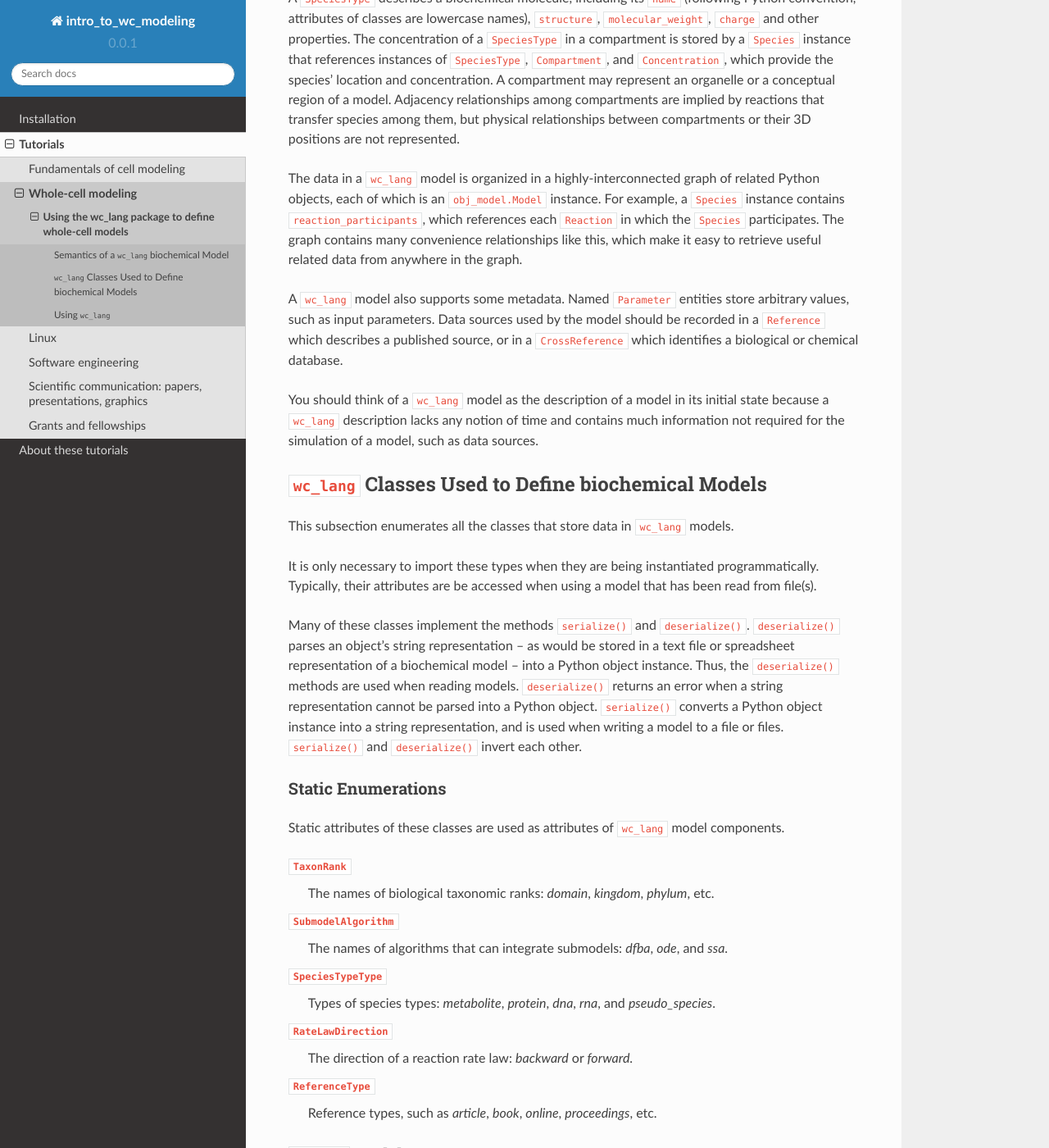
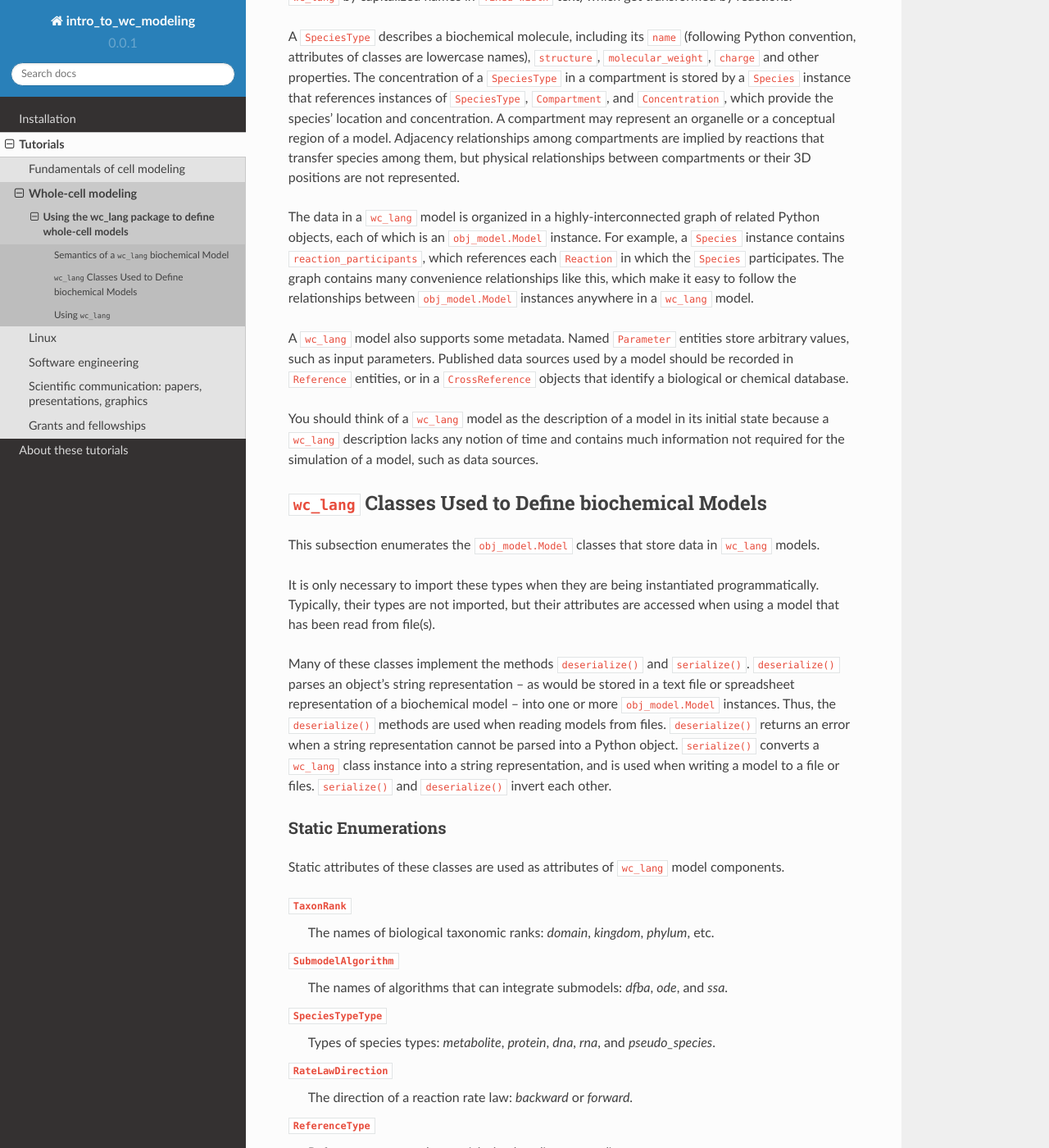
Before and after one commit to KarrLab/intro_to_wc_modeling, a Sphinx documentation site: the page built from docs/tutorials/wc_modeling/wc_lang_tutorial.rst, in a window 1280 px wide and 1400 px high, scrolled down 586 px. Shown: the whole window at 82% size. Built offline with Sphinx 7.4.7 and the Read the Docs theme 2.0.0, drawn with Linux system fonts in a browser that asks for light colours; pages that are not in the unit, such as notebooks, are missing from menus; some of the changed text lies outside the part shown.

Commit message:
add '--update' to 'pip install' command; clean up text; add some todos

```diff
--- a/docs/tutorials/wc_modeling/wc_lang_tutorial.rst
+++ b/docs/tutorials/wc_modeling/wc_lang_tutorial.rst
@@ -6,8 +6,9 @@
 reactions, compartments and other parts of a biochemical system.
 It can be used to define models of entire cells, or models of smaller biochemical systems.
 ``wc_lang`` contains methods to read and write models from two types of files --
-spreadsheet workbooks and sets of delimited files. It also includes methods that transform
-and summarize models.
+spreadsheet workbooks and sets of delimited files. It also includes methods that
+analyze or transform models -- e.g., methods that validate, compare, and normalize them.
+
 ``wc_lang`` depends heavily on the ``obj_model`` package which defines a generic language for declaring
 interrelated typed data records in Python, transferring them from and to files, and validating their
 values.
@@ -36,13 +37,13 @@
 which is an ``obj_model.Model`` instance.
 For example, a ``Species`` instance contains ``reaction_participants``,
 which references each ``Reaction`` in which the ``Species`` participates.
-The graph contains many convenience relationships like this, which make it easy to retrieve useful
-related data from anywhere in the graph.
+The graph contains many convenience relationships like this, which make it easy to
+follow the relationships between ``obj_model.Model`` instances anywhere in a ``wc_lang`` model.
 
 A ``wc_lang`` model also supports some metadata.
 Named ``Parameter`` entities store arbitrary values, such as input parameters.
-Data sources used by the model should be recorded in a ``Reference`` which describes a published
-source, or in a ``CrossReference`` which identifies a biological or chemical database.
+Published data sources used by a model should be recorded in ``Reference`` entities,
+or in a ``CrossReference`` objects that identify a biological or chemical database.
 
 You should think of a ``wc_lang`` model as the description of a model in its initial state because
 a ``wc_lang``
@@ -53,18 +54,19 @@
 ``wc_lang`` Classes Used to Define biochemical Models
 ------------------------------------------------------
 
-This subsection enumerates all the classes that store data in ``wc_lang`` models.
+This subsection enumerates the ``obj_model.Model`` classes that store data in ``wc_lang`` models.
 
 It is only necessary to import these types when they are being instantiated programmatically.
-Typically, their attributes are be accessed when using a model that has been read from file(s).
+Typically, their types are not imported, but their
+attributes are accessed when using a model that has been read from file(s).
 
-Many of these classes implement the methods ``serialize()`` and ``deserialize()``.
+Many of these classes implement the methods ``deserialize()`` and ``serialize()``.
 ``deserialize()`` parses an object's string representation -- as would be stored in a text file or spreadsheet
-representation of a biochemical model -- into a Python object instance.
-Thus, the ``deserialize()`` methods are used when reading models.
+representation of a biochemical model -- into one or more ``obj_model.Model`` instances.
+Thus, the ``deserialize()`` methods are used when reading models from files.
 ``deserialize()`` returns an error when a string representation cannot be parsed into a
 Python object.
-``serialize()`` converts a Python object instance into a string representation, and is used when
+``serialize()`` converts a ``wc_lang`` class instance into a string representation, and is used when
 writing a model to a file or files.
 ``serialize()`` and ``deserialize()`` invert each other.
 
@@ -117,7 +119,8 @@
 ``SpeciesType``
     The biochemical type of a species. It contains the type's ``name``, ``structure`` -- which is
     represented in InChI for metabolites and as sequences for DNA, RNA, and proteins, ``empirical_formula``,
-    ``molecular_weight``, ``charge``, and ``type`` -- which is the species` ``SpeciesTypeType``.
+    ``molecular_weight``, and ``charge``. A species' ``type`` is drawn from the attributes of
+    ``SpeciesTypeType``.
 
 ``Species``
     A particular ``SpeciesType`` contained in a particular ``Compartment``.
@@ -127,13 +130,17 @@
 
 ``Reaction``
     A biochemical reaction. Each ``Reaction`` belongs to one ``submodel``. It consists of a list
-    of the species that participate in the reaction, stored as a list of ``ReactionParticipant``
-    in ``participants``.
-    A boolean indicates whether the reaction is thermodynamically ``reversible``. A reaction
+    of the species that participate in the reaction, stored as a list of references to
+    ``ReactionParticipant`` instances in ``participants``.
+    A reaction
     that's simulated by a dynamic algorithm, such as an ODE system or SSA, must have a forward
-    rate law. It must also have a backward rate law if ``reversible`` is ``True``. Rate laws are
-    stored in the ``rate_laws`` list, and their directions are encoded in ``RateLawDirection``
-    attributes.
+    rate law. A Boolean indicates whether the reaction is thermodynamically ``reversible``.
+    If ``reversible`` is ``True``, then the reaction must also have a backward rate law. Rate laws are
+    stored in the ``rate_laws`` list, and their directions are drawn from the attributes of
+    ``RateLawDirection``.
+
+..
+    # todo: document the syntax and semantics of a serialized reaction ``participants`` attribute.
 
 ``ReactionParticipant``
     ``ReactionParticipant`` combines a ``Species`` and its stoichiometric reaction coefficient.
@@ -186,16 +195,17 @@
 ..
     # THIS CODE IS DUPLICATED IN intro_to_wc_modeling/wc_modeling/wc_lang_tutorial/core.py
     # KEEP THEM SYNCHRONIZED, OR, BETTER YET, REPLACE THEM WITH A SINGLE FILE AND CONVERSION PROGRAM(S).
+    # TODO: RESYNCH THEM.
 
 #. Install the required software for the tutorial:
 
     * Python
     * Pip
 
-#. Install the tutorial::
+#. Install the tutorial and the whole-cell packages that it uses::
 
     git clone https://github.com/KarrLab/intro_to_wc_modeling.git
-    pip install \
+    pip install --upgrade \
         ipython \
         git+https://github.com/KarrLab/wc_lang.git#egg=wc_lang \
         git+https://github.com/KarrLab/wc_utils.git#egg=wc_utils
@@ -220,7 +230,7 @@
     instance, and string identifiers are used to indicate relationships among objects.
 
     In addition to defining a model, these Excel files should contain all of the annotation needed to understand the biological semantic meaning of
-    the model. Ideally, this should include
+    the model. Ideally, this should include:
 
     * NCBI Taxonomy ID for the taxon
     * Gene Ontology (GO) annotations for each submodel
@@ -269,21 +281,21 @@
     * ``parameters``
     * ``references``
 
-    ``wc_lang`` also provides several convenience methods to get all of the elements of a specific type
-    that are part of a model. Each of these methods returns a list of the instances of requested type.
+    ``wc_lang`` also provides some convenience methods that get all of the elements of a specific type
+    which are part of a model. Each of these methods returns a list of the instances of requested type.
 
-    * ``get_compartments``
-    * ``get_species_types``
-    * ``get_submodels``
-    * ``get_species``
-    * ``get_concentrations``
-    * ``get_reactions``
-    * ``get_rate_laws``
-    * ``get_parameters``
-    * ``get_references``
+    * ``get_compartments()``
+    * ``get_species_types()``
+    * ``get_submodels()``
+    * ``get_species()``
+    * ``get_concentrations()``
+    * ``get_reactions()``
+    * ``get_rate_laws()``
+    * ``get_parameters()``
+    * ``get_references()``
 
-    For example, ``get_submodels`` returns a list of all of the submodels. As illustrated below, this can be
-    used to print the ids and names of the submodels::
+    For example, ``get_submodels()`` returns a list of all of a model's submodels. As illustrated below,
+    this can be used to print the ids and names of the submodels::
 
         for submodel in model.get_submodels():
             print('id: {}, name: {}'.format(submodel.id, submodel.name))
@@ -291,6 +303,8 @@
 #. Programmatically build a new model and edit its model properties
 
     You can also use the classes and methods in ``wc_lang.core`` to programmatically build and edit models.
+    While users typically will not create models programmatically, creating model components
+    in this way gives you a feeling for how models are built.
 
     The following illustrates how to build a simple model programmatically::
 
@@ -307,33 +321,41 @@
         h = wc_lang.core.SpeciesType(id='h', name='H+', model=prog_model)
 
         atp_hydrolysis = wc_lang.core.Reaction(id='atp_hydrolysis', name='ATP hydrolysis')
-        atp_hydrolysis.participants.create(species=wc_lang.core.Species(species_type=atp, compartment=cytosol), coefficient=-1)
-        atp_hydrolysis.participants.create(species=wc_lang.core.Species(species_type=h2o, compartment=cytosol), coefficient=-1)
-        atp_hydrolysis.participants.create(species=wc_lang.core.Species(species_type=adp, compartment=cytosol), coefficient=1)
-        atp_hydrolysis.participants.create(species=wc_lang.core.Species(species_type=pi, compartment=cytosol), coefficient=1)
-        atp_hydrolysis.participants.create(species=wc_lang.core.Species(species_type=h, compartment=cytosol), coefficient=1)
+        atp_hydrolysis.participants.create(species=wc_lang.core.Species(species_type=atp,
+            compartment=cytosol), coefficient=-1)
+        atp_hydrolysis.participants.create(species=wc_lang.core.Species(species_type=h2o,
+            compartment=cytosol), coefficient=-1)
+        atp_hydrolysis.participants.create(species=wc_lang.core.Species(species_type=adp,
+            compartment=cytosol), coefficient=1)
+        atp_hydrolysis.participants.create(species=wc_lang.core.Species(species_type=pi,
+            compartment=cytosol), coefficient=1)
+        atp_hydrolysis.participants.create(species=wc_lang.core.Species(species_type=h,
+            compartment=cytosol), coefficient=1)
 
     The following illustrates how to edit a model programmatically::
 
         prog_model.id = 'programmatically_created_model'
         prog_model.name = 'Programmatically created model'
 
+
 #. Compare and difference ``model`` and ``model_from_tsv``
 
     ``wc_lang`` provides methods that determine if two models are semantically equal and report any semantic
     differences between two models. The ``is_equal`` method determines if two models are semantically equal
     (the two models recursively have the same attribute values, ignoring the order of the attributes which has
-    no semantic meaning). The following code excerpt illustrates how to compare the semantic equality of
-    ``model`` and ``model_from_tsv``::
+    no semantic meaning). The following code excerpt compares the semantic equality of
+    ``model`` and ``model_from_tsv``. Since ``model_from_tsv`` was generated by writing ``model``
+    to tsv files, ``is_equal()`` should return ``True``::
 
-        assert(model.is_equal(model_from_tsv))
+        model.is_equal(model_from_tsv)
 
     The ``difference`` method produces a textual description of the differences between two models. The following
-    code excerpt illustrates how to print the differences between ``model`` and ``model_from_tsv``::
+    code excerpt prints the differences between ``model`` and ``model_from_tsv``. Since they are
+    equal, the differences should be the empty string::
 
-        assert(model.difference(model_from_tsv) == '')
+        model.difference(model_from_tsv)
 
-#. Normalize ``model`` into a reproducible order to facilitate reproducible numerical simulations
+#. Normalize ``model`` into a canonical order to facilitate reproducible numerical simulations
 
     The attribute order has no semantic meaning in ``wc_lang``. However, numerical simulation results derived from
     models described in ``wc_lang`` can be sensitive to the attribute order. To facilitate reproducible simulation results,
@@ -344,3 +366,19 @@
         model.normalize()
 
 #. Please see `http://code.karrlab.org <http://code.karrlab.org/>`_ for documentation of the entire ``wc_lang`` API.
+
+..
+    Add examples of model validation
+
+..
+    Complete and add this section:
+    #. Examine model global consistency
+
+    While the schema ensures that a model provided by ``wc_lang`` has local integrity it does not
+    evaluate global integrity. For example, we can infer the compartment which each submodel
+    represents by looking at the compartments of the reactants in the submodel's species.
+    But a submodel should not represent reactions in multiple compartments.
+    The function ``infer_submodel_compartments`` below evaluates this consistency.
+
+    This and other global model
+    properties must be checked after a model is instantiated. Other such properties include:
```
Also changed, not shown: other parts of docs/tutorials/wc_modeling/wc_lang_tutorial.rst (+5 -1 lines), 2 other files.
